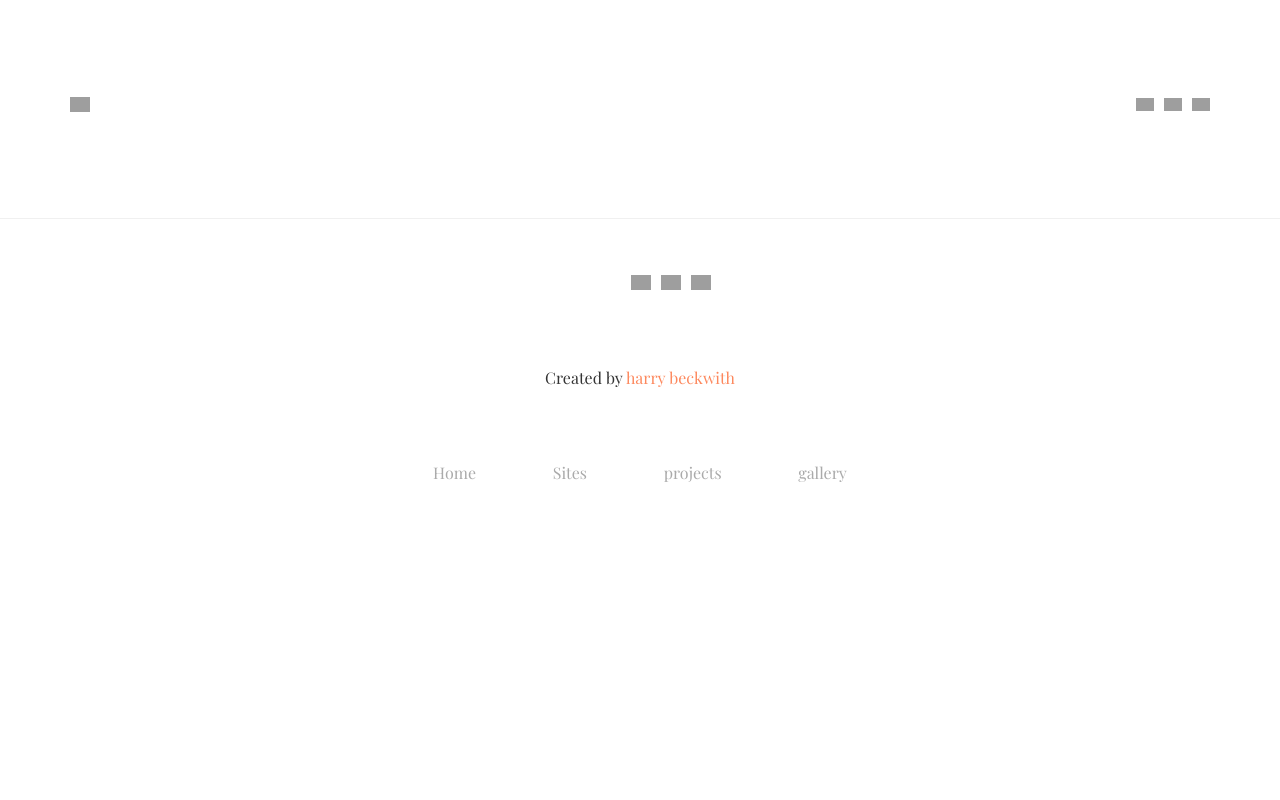
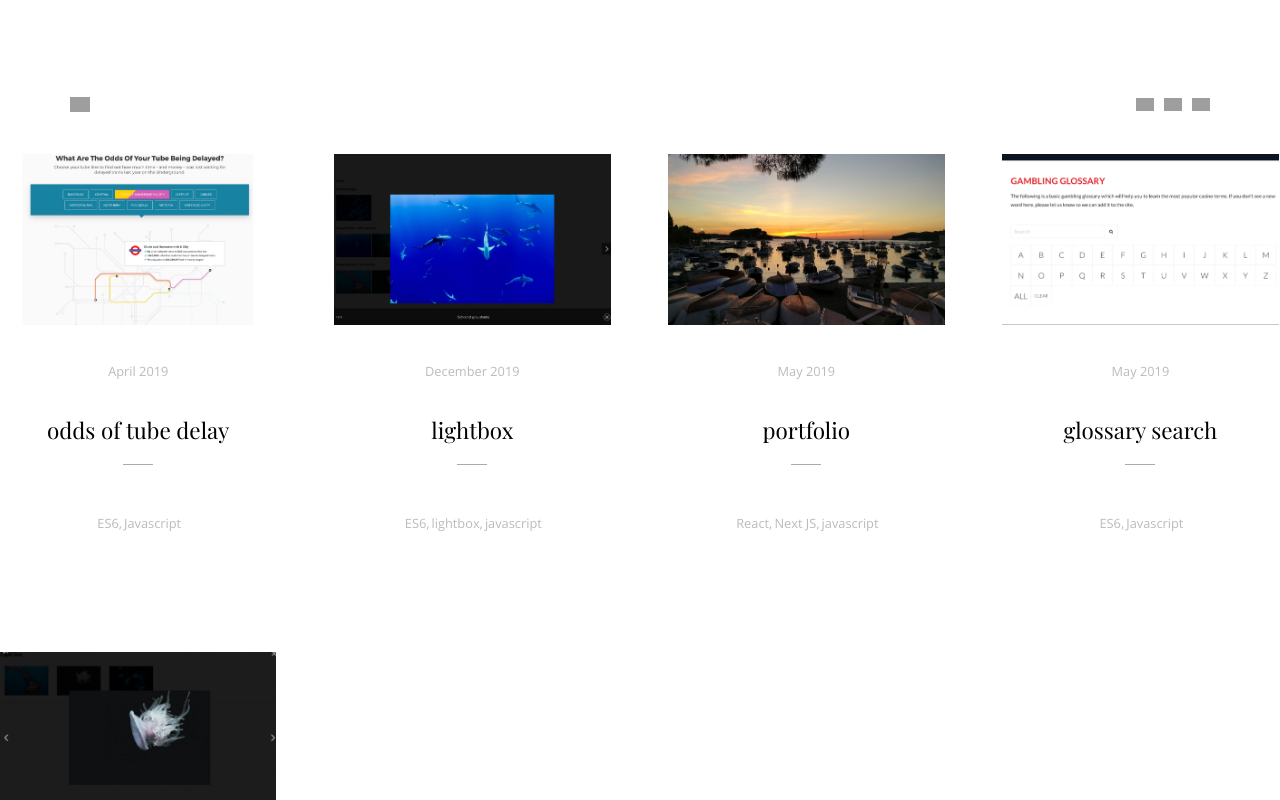
Before and after one commit to harrybeckwith/gh-pages, a React (Create React App) app: page /projects in a window 1280 px wide. Shown: the top 800 px of the page. Built offline with nearby package versions, Linux system fonts and the light colour scheme; grey boxes are pictures that could not be loaded; a web font is replaced by a local one.

Commit message:
routing for single

```diff
--- a/src/components/Links.js
+++ b/src/components/Links.js
@@ -5,10 +5,10 @@ const Links = () => {
   return (
     <React.Fragment>
 
-      <Link to="/"><a>Home</a></Link>
-      <Link to="/sites"><a>Sites</a></Link>
-      <Link to="/projects"><a>projects</a></Link>
-      <Link to="/gallery"><a>gallery</a></Link>
+      <Link to="/">Home</Link>
+      <Link to="/sites">Sites</Link>
+      <Link to="/projects">projects</Link>
+      <Link to="/gallery">gallery</Link>
 
     </React.Fragment>
   );
--- a/src/content/projects.json
+++ b/src/content/projects.json
@@ -3,19 +3,26 @@
     {
       "front": {
         "title": "odds of tube delay",
-        "thumbNail": "static/images/projects/train.png",
+        "thumbNail": "/images/projects/train.png",
         "date": "April 2019",
-        "tag": ["ES6", "Javascript"]
+        "tag": [
+          "ES6",
+          "Javascript"
+        ]
       },
-
       "content": {
-        "largeImg": "static/images/projects/train.png",
+        "largeImg": "/images/projects/train.png",
         "title": "odds of tube delay",
         "topContent": [
           "Creating an intertative page that lets users know details on london tube delays. Usig ES6 Javascrip to create an engaging tube map to show the various tube lins on click. Displaying data in a presentable way that is easy to read and a engage with, through the use of drop downs and toggles. This page was used as marketing piece for City AM, and the Londonist, links available below."
         ],
         "titleTwo": "code used",
-        "code": ["es6", "sass", "javascript", "mvc"],
+        "code": [
+          "es6",
+          "sass",
+          "javascript",
+          "mvc"
+        ],
         "links": [
           {
             "link": "http://www.cityam.com/274391/which-london-underground-line-suffers-worst-delays",
@@ -31,19 +38,27 @@
     {
       "front": {
         "title": "lightbox",
-        "thumbNail": "static/images/projects/lightboxV.png",
+        "thumbNail": "/images/projects/lightboxV.png",
         "date": "December 2019",
-        "tag": ["ES6", "lightbox", "javascript"]
+        "tag": [
+          "ES6",
+          "lightbox",
+          "javascript"
+        ]
       },
-
       "content": {
-        "largeImg": "static/images/projects/lightboxV.png",
+        "largeImg": "/images/projects/lightboxV.png",
         "title": "lightbox",
         "topContent": [
           "Lightbox is small javascript library used to overlay images on top of the current page. It's easy to set up and works on all browers. Using vanilla JavaScript only, no extra libraries needed. Items can be grouped and captions and image count options can be set. Full instructions are available along with a download from my github."
         ],
         "titleTwo": "code used",
-        "code": ["ES^", "sass", "javascript", "html"],
+        "code": [
+          "ES^",
+          "sass",
+          "javascript",
+          "html"
+        ],
         "titleThree": "links",
         "links": [
           {
@@ -56,19 +71,27 @@
     {
       "front": {
         "title": "portfolio",
-        "thumbNail": "static/images/projects/portfolio.jpg",
+        "thumbNail": "/images/projects/portfolio.jpg",
         "date": "May 2019",
-        "tag": ["React", "Next JS", "javascript"]
+        "tag": [
+          "React",
+          "Next JS",
+          "javascript"
+        ]
       },
-
       "content": {
-        "largeImg": "/static/images/gallery/croatia/4.jpg",
+        "largeImg": "//images/gallery/croatia/4.jpg",
         "title": "portfolio",
         "topContent": [
-          "Using React JavaScript library to create this portfolio website. Combining react knowledge with Next Js to make use of server rendering, static exporting and routing. Building in a component based way approach, making use of state and passing data as props. Storing content in json files to make use of component based templates, so components can be re used."
+          "Using React JavaScript library to create this portfolio website. Combining react knowledge to make use of server rendering,  exporting and routing. Building in a component based way approach, making use of state and passing data as props. Storing content in json files to make use of component based templates, so components can be re used."
         ],
         "titleTwo": "code used",
-        "code": ["React", "Next Js", "javascript", "SASS"],
+        "code": [
+          "React",
+          "Next Js",
+          "javascript",
+          "SASS"
+        ],
         "titleThree": "links",
         "links": [
           {
@@ -81,19 +104,26 @@
     {
       "front": {
         "title": "glossary search",
-        "thumbNail": "static/images/projects/glossary.png",
+        "thumbNail": "/images/projects/glossary.png",
         "date": "May 2019",
-        "tag": ["ES6", "Javascript"]
+        "tag": [
+          "ES6",
+          "Javascript"
+        ]
       },
-
       "content": {
-        "largeImg": "static/images/projects/glossary.png",
+        "largeImg": "/images/projects/glossary.png",
         "title": "glossary search",
         "topContent": [
           "Using ES6 javaScript to loop through data and provide a search functionality that highlights matching words when typed. Users can click letters to bring up matching words of type the words. Using an mvc patttern to keep the code oragnised and clean. Working with the designers to talk through functionality and discussing any issues that may arise from the inital design."
         ],
         "titleTwo": "code used",
-        "code": ["es6", "sass", "javascript", "mvc"],
+        "code": [
+          "es6",
+          "sass",
+          "javascript",
+          "mvc"
+        ],
         "links": [
           {
             "link": "https://www.casino.ca/guides/terminology/",
@@ -105,19 +135,27 @@
     {
       "front": {
         "title": "lightbox",
-        "thumbNail": "static/images/projects/lightbox.png",
+        "thumbNail": "/images/projects/lightbox.png",
         "date": "March 2019",
-        "tag": ["vue", "lightbox", "javascript"]
+        "tag": [
+          "vue",
+          "lightbox",
+          "javascript"
+        ]
       },
-
       "content": {
-        "largeImg": "static/images/projects/lightbox.png",
+        "largeImg": "/images/projects/lightbox.png",
         "title": "lightbox",
         "topContent": [
           "Using vue js to create a lightbox with vue transitions to create a fade effect one the slider is in action. Making use the vue syntax to loop through an array of objects that holds the lightbox data. Using click events and basic logic to move next and prev throug the slider."
         ],
         "titleTwo": "code used",
-        "code": ["vue", "sass", "javascript", "html"],
+        "code": [
+          "vue",
+          "sass",
+          "javascript",
+          "html"
+        ],
         "titleThree": "links",
         "links": [
           {
--- a/src/index.js
+++ b/src/index.js
@@ -7,6 +7,9 @@ import * as serviceWorker from './serviceWorker';
 import Header from "./components/Header";
 import Footer from "./components/Footer";
 import Sites from "./pages/sites";
+import SingleSite from "./pages/single-site";
+import Projects from "./pages/projects";
+import SingleProject from "./pages/single-project";
 import "./styles/base.scss";
 
 const routing = (
@@ -14,7 +17,10 @@ const routing = (
         <div>
             <Header />
             <Route exact path="/" component={App} />
-            <Route exact path="/sites" component={Sites} />
+            <Route path="/sites" component={Sites} />
+            <Route path="/single-site:current" component={SingleSite} />
+            <Route path="/projects" component={Projects} />
+            <Route path="/single-project:current" component={SingleProject} />
 
 
 
--- a/src/pages/projects.js
+++ b/src/pages/projects.js
@@ -1,8 +1,6 @@
 import React from 'react';
-import Layout from "../components/MyLayout.js";
-import projects from "../static/content/projects.json";
+import projects from "../content/projects.json";
 import Front from '../components/Front.js';
-import Router from "next/router";
 
 class Index extends React.Component {
   state = {
@@ -13,27 +11,21 @@ class Index extends React.Component {
 
   cardClick = (current) => {
 
-    Router.push({
-      pathname: '/single-project',
-      query: { current }
-    })
+    this.props.history.push(`/single-project${current}`)
   }
 
   render() {
 
     return (
-      <Layout>
 
-        <div className="front">
+      <div className="front">
 
-          {this.state.projects.main.map((item, index) => (
+        {this.state.projects.main.map((item, index) => (
 
-            <Front info={item.front} key={index} curr={index} cardClick={this.cardClick} />
-          ))}
+          <Front info={item.front} key={index} curr={index} cardClick={this.cardClick} />
+        ))}
 
-        </div>
-
-      </Layout>
+      </div>
     );
   }
 }
--- a/src/pages/single-project.js
+++ b/src/pages/single-project.js
@@ -1,6 +1,5 @@
 import React from 'react';
-import Layout from "../components/MyLayout.js";
-import projects from "../static/content/projects.json";
+import projects from "../content/projects.json";
 
 
 class SingleSite extends React.Component {
@@ -11,8 +10,10 @@ class SingleSite extends React.Component {
 
   componentWillMount() {
 
+    const { current } = this.props.match.params
+
     this.setState({
-      content: this.state.projects.main[this.props.url.query.current].content
+      content: this.state.projects.main[current].content
     })
 
   }
@@ -20,7 +21,7 @@ class SingleSite extends React.Component {
   render() {
 
     return (
-      <Layout>
+
 
       <div className="overview">
 
@@ -70,7 +71,6 @@ class SingleSite extends React.Component {
 
       </div>
 
-      </Layout>
     );
   }
 }
--- a/src/pages/single-site.js
+++ b/src/pages/single-site.js
@@ -8,8 +8,10 @@ class SingleSite extends React.Component {
   };
 
   componentWillMount() {
+
+    const { current } = this.props.match.params
     this.setState({
-      content: this.state.sites.main[this.props.url.query.current].content
+      content: this.state.sites.main[current].content
     });
   }
 
@@ -17,6 +19,7 @@ class SingleSite extends React.Component {
     return (
       <div className="overview">
         <div className="overview__container">
+          a
           <div
             className="overview__img"
             style={{ backgroundImage: `url(${this.state.content.largeImg})` }}
--- a/src/pages/sites.js
+++ b/src/pages/sites.js
@@ -12,14 +12,9 @@ class Index extends React.Component {
 
   cardClick = (current) => {
 
-    // Route.push({
-    //   pathname: '/single-site',
-    //   query: { current }
-    // })
+    this.props.history.push(`/single-site${current}`)
 
 
-
-    this.props.history.push(`/single-site:${current}`)
   }
 
   render() {
@@ -29,6 +24,8 @@ class Index extends React.Component {
       <div className="front">
 
         {this.state.sites.main.map((item, index) => (
+
+
 
           <Front info={item.front} key={index} curr={index} cardClick={this.cardClick} />
         ))}
```
Lines whose indentation alone changed are shown as unchanged.
